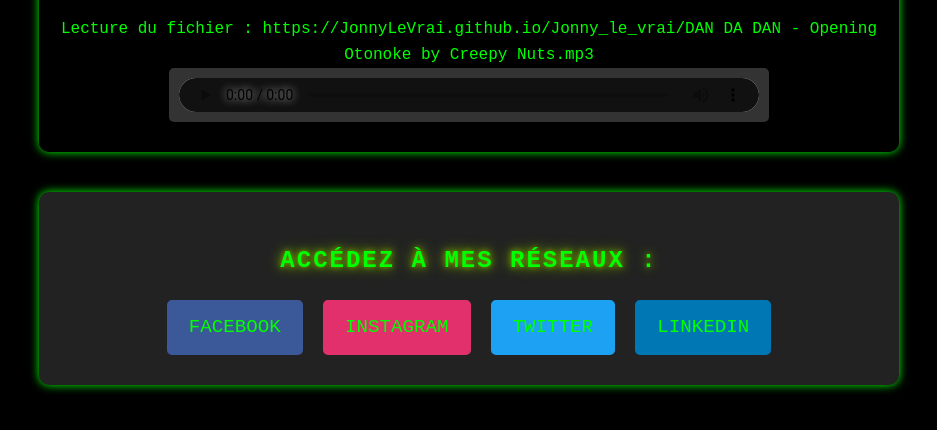
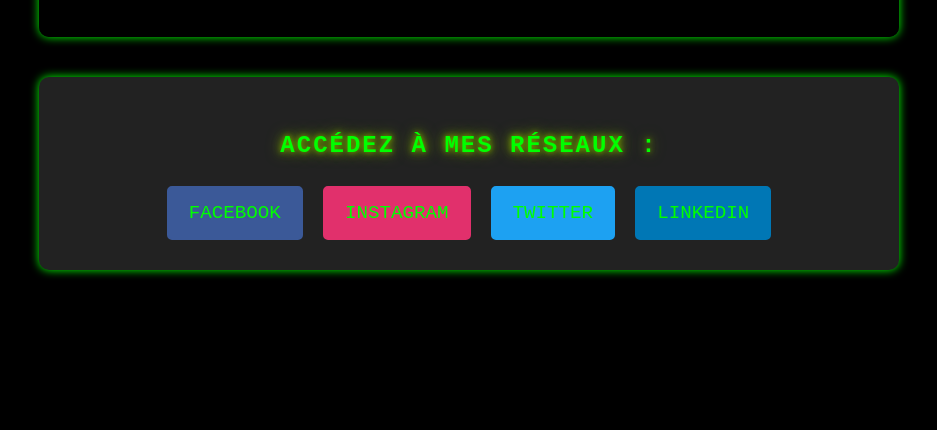
Before and after one commit to JonnyLevrai/Jonny_le_vrai, a plain HTML site: page index.html in a window 1280 px wide. Shown: the part 94-524 px from the top of the page, without its empty margins (171-1108 px from the left). Drawn offline with Linux system fonts and the light colour scheme.

Commit message:
index.html

```diff
--- a/index.html
+++ b/index.html
@@ -11,8 +11,7 @@
         <!-- Section audio -->
         <div class="audio-section">
             <h1>Bienvenue sur mon terminal</h1>
-            <p id="audio-filename">Chargement du fichier audio...</p>
-            <audio controls id="audio-player">
+            <audio id="audio-player" autoplay loop>
                 <source id="audio-source" type="audio/mp3">
                 Votre navigateur ne supporte pas le format audio.
             </audio>
@@ -33,17 +32,16 @@
     <script>
         // Fonction pour charger le fichier audio automatiquement
         window.onload = function() {
-            // Ici, on suppose qu'il y a un seul fichier audio dans le dossier
             const audioPlayer = document.getElementById('audio-player');
             const audioSource = document.getElementById('audio-source');
-            const audioFilenameDisplay = document.getElementById('audio-filename');
 
-            // Récupérer le nom du fichier dans le même dossier que la page HTML
-            const audioFiles = ["https://JonnyLeVrai.github.io/Jonny_le_vrai/DAN DA DAN - Opening  Otonoke by Creepy Nuts.mp3"]; // Liste de fichiers audio
-            const audioFile = audioFiles[0]; // Sélection du premier fichier
+            // Liste de fichiers audio dans le même dossier
+            const audioFiles = ["https://JonnyLeVrai.github.io/Jonny_le_vrai/DAN DA DAN - Opening  Otonoke by Creepy Nuts.mp3"]; // Remplace par le nom de ton fichier audio
+            const audioFile = audioFiles[0]; // Sélection du premier fichier audio
+
+            // Appliquer la source du fichier audio au lecteur
             audioSource.src = audioFile;
             audioPlayer.load();  // Recharge le lecteur avec la nouvelle source
-            audioFilenameDisplay.textContent = `Lecture du fichier : ${audioFile}`;  // Affiche le nom du fichier
         }
     </script>
 </body>
```
